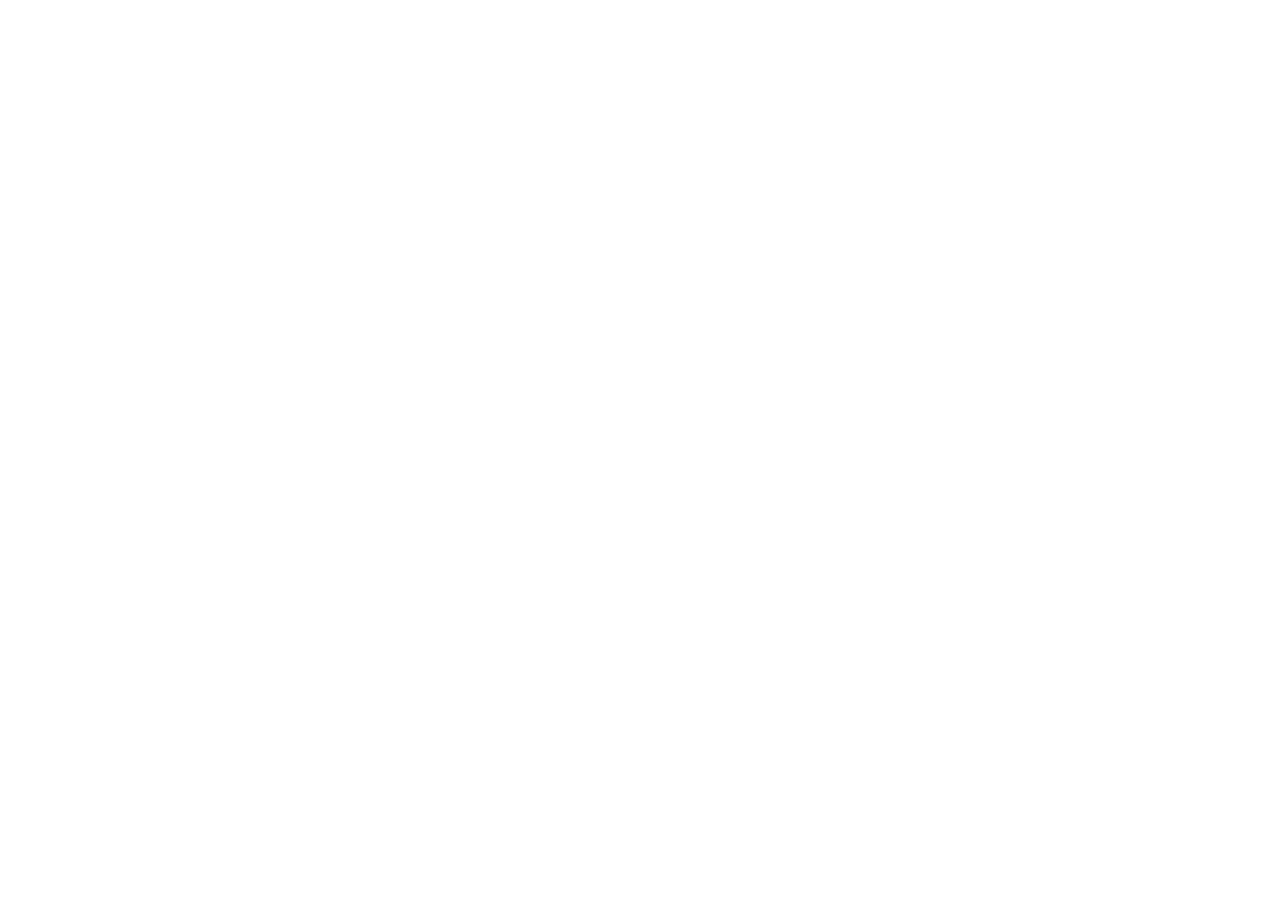
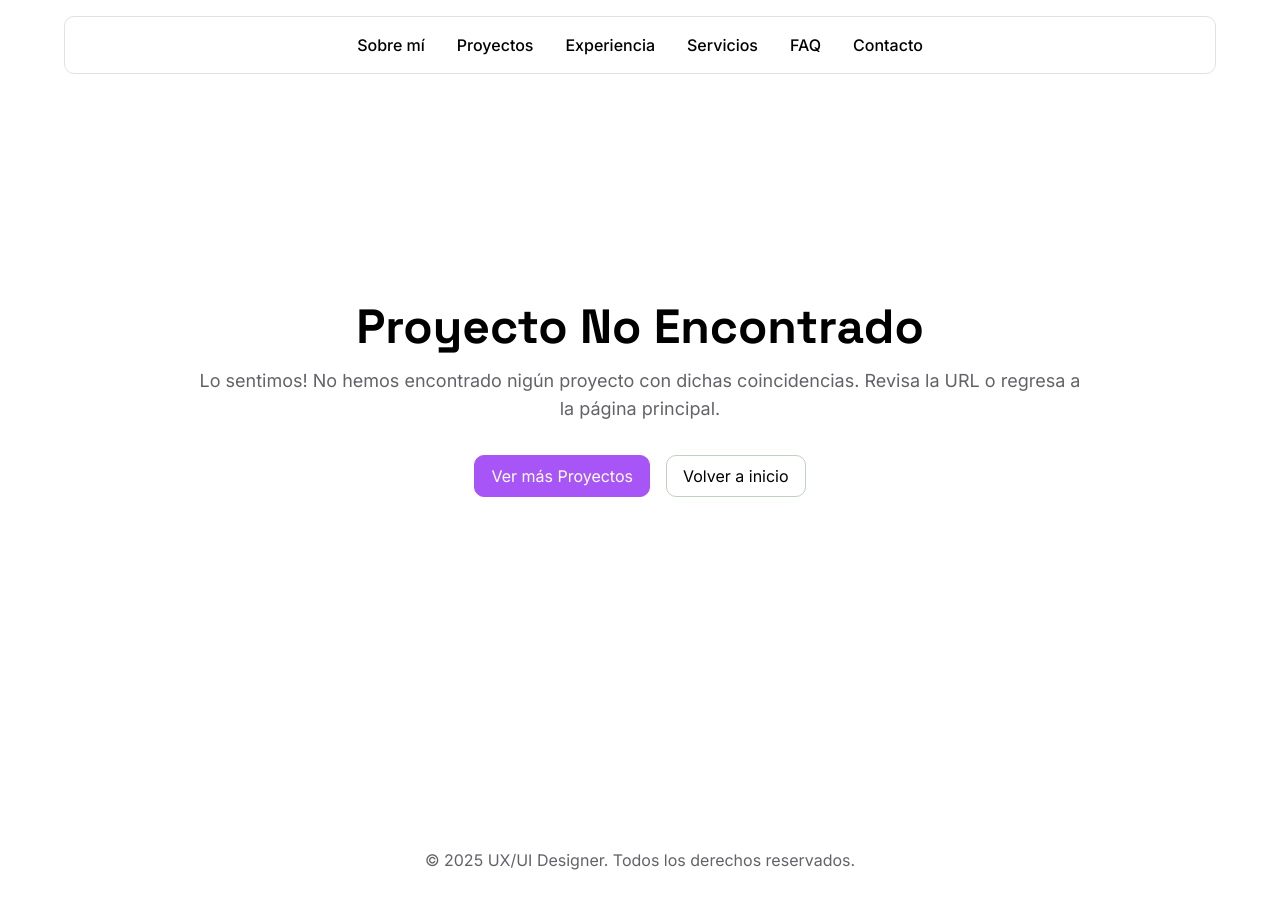
Before and after one commit to chrisbautt/melisa-portfolio, a Next.js app: page /proyectos/1 in a window 1280 px wide. Before the commit this address had no page. Shown: the top 908 px of the page. Before the commit the page ends 800 px from the top, so only its background shows below. Built offline with nearby package versions, Linux system fonts and the light colour scheme.

Commit message:
minor changes

```diff
--- a/src/app/layout.tsx
+++ b/src/app/layout.tsx
@@ -15,6 +15,7 @@ const inter = Inter({
 });
 
 export const metadata: Metadata = {
+  metadataBase: new URL("https://melisabdn.netlify.app"),
   title: "Melisa B. Díaz - UX/UI Designer & Frontend Developer Jr",
   description: "Diseñadora UX/UI especializada en diseños modernos y minimalistas, enfocado en la investigación de usuarios e innovación digital con un diseño centrado en el usuario.",
 
--- a/src/app/proyectos/[slug]/page.tsx
+++ b/src/app/proyectos/[slug]/page.tsx
@@ -1,7 +1,7 @@
 import projectsData from "@/data/projects";
-import { notFound } from "next/navigation";
 import Image from "next/image";
 import CTA from "@/components/CTA";
+import Link from "next/link";
 
 export async function generateStaticParams() {
   return projectsData.projects.map((project) => ({
@@ -15,7 +15,18 @@ export default async function ProjectPage({ params }: { params: Promise<{ slug:
   const project = projectsData.projects.find((p) => p.slug === slug);
 
   if (!project) {
-    notFound();
+    return(
+      <section className="section w-full h-screen flex justify-center items-center text-center">
+        <div className="max-w-4xl flex flex-col justify-center items-center gap-4">
+          <h1 className="text-5xl font-bold">Proyecto No Encontrado</h1>
+          <p className="text-lg text-[#626269]">Lo sentimos! No hemos encontrado nigún proyecto con dichas coincidencias. Revisa la URL o regresa a la página principal.</p>
+          <div className="flex justify-center items-center gap-4">
+            <Link href="/#proyectos" className="mt-4 px-4 py-2 bg-[#a855f7] md:hover:bg-[#a855f7]/90 text-white border border-[#a855f7] rounded-[10px] cursor-pointer transition-all duration-300">Ver más Proyectos</Link>
+            <Link href="/" className="mt-4 px-4 py-2 border border-[#c1d1c1] md:hover:border-[#a855f7] rounded-[10px] cursor-pointer transition-all duration-300">Volver a inicio</Link>
+          </div>
+        </div>
+      </section>
+    );
   }
 
   return (
@@ -23,8 +34,8 @@ export default async function ProjectPage({ params }: { params: Promise<{ slug:
       <section className="py-[100px] px-[25px] max-w-4xl mx-auto">
         <div>
           <Image
-            src={`/projects/${project.image.url}`}
-            alt={project.title}
+            src={`/projects/${project?.image.url}`}
+            alt={`${project?.title}`}
             width={800}
             height={600}
             className="w-full mb-6 rounded-[15px]"
@@ -33,14 +44,14 @@ export default async function ProjectPage({ params }: { params: Promise<{ slug:
 
         <div className="flex flex-col gap-8 my-6">
           <div className="flex flex-col gap-2">
-            <h1 className="text-4xl font-bold">{project.title}</h1>
-            <p className="text-lg text-gray-700">{project.description}</p>
+            <h1 className="text-4xl font-bold">{project?.title}</h1>
+            <p className="text-lg text-gray-700">{project?.description}</p>
           </div>
 
           <div className="flex flex-col gap-2">
             <h2 className="text-2xl font-bold">Tecnologías Utilizadas</h2>
             <ul className="text-sm flex items-center gap-2 flex-wrap">
-              {project.technologies.map((tech, index) => (
+              {project?.technologies.map((tech, index) => (
                 <li key={index} className="py-1 px-4 border border-gray-200 md:hover:border-[#a855f7] rounded-full cursor-default">
                   {tech}
                 </li>
--- a/src/hooks/useCurrentPath.ts
+++ b/src/hooks/useCurrentPath.ts
@@ -1,12 +1,10 @@
 "use client";
-
 import { usePathname, useSearchParams } from "next/navigation";
 
 export const useCurrentPath = () => {
   const pathname = usePathname();
   const searchParams = useSearchParams();
 
-  // Devuelve también los parámetros si se desean condiciones más finas
   const query = Object.fromEntries(searchParams.entries());
 
   return { pathname, query };
```
